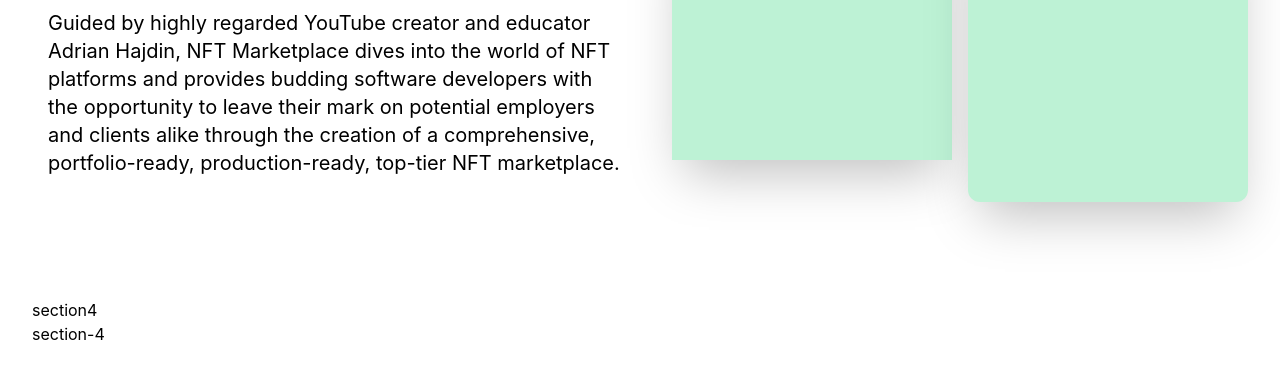
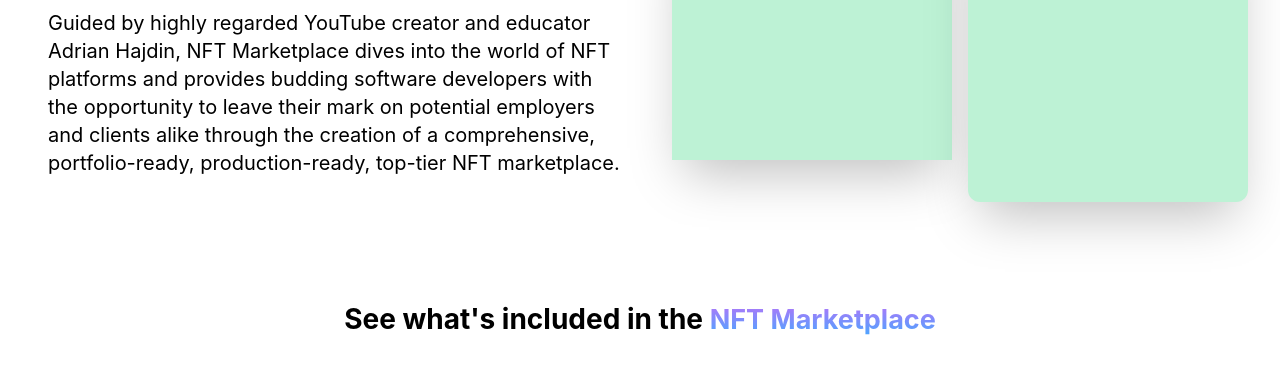
Before and after one commit to maher9393267111/fire-80, a Next.js app: page / in a window 1280 px wide. Shown: the part 1897-2275 px from the top of the page. Built offline with nearby package versions, Linux system fonts and the light colour scheme.

Commit message:
fix todeploty

```diff
--- a/components/sections/Section1.jsx
+++ b/components/sections/Section1.jsx
@@ -1,8 +1,8 @@
 import React from 'react';
 import { motion } from "framer-motion";
 
-import { useScroll } from "../../maher/useScroll";
-import { headerAnimation, imageAnimation,fromDown,secondAnimation  } from "../../maher/Animations";
+import { useScroll } from "../../m/useScroll";
+import { headerAnimation, imageAnimation,fromDown,secondAnimation  } from "../../m/anim";
 
 const Section1 = () => {
     const [element, controls] = useScroll();
--- a/components/sections/section2.jsx
+++ b/components/sections/section2.jsx
@@ -1,8 +1,8 @@
 import React from 'react';
 import { motion } from "framer-motion";
 
-import { useScroll } from "../../maher/useScroll";
-import { headerAnimation, imageAnimation,fromDown,secondAnimation  } from "../../maher/Animations";
+import { useScroll } from "../../m/useScroll";
+import { headerAnimation, imageAnimation,fromDown,secondAnimation  } from "../../m/anim";
 
 const Section2 = () => {
 
--- a/components/sections/section3.jsx
+++ b/components/sections/section3.jsx
@@ -1,8 +1,8 @@
 import React from "react";
 import { motion } from "framer-motion";
 
-import { useScroll } from "../../maher/useScroll";
-import { videoAnimation,RightAnimation   } from "../../maher/Animations";
+import { useScroll } from "../../m/useScroll";
+import { videoAnimation,RightAnimation   } from "../../m/anim";
 
 const Section3 = () => {
 
--- a/components/sections/section4.jsx
+++ b/components/sections/section4.jsx
@@ -8,11 +8,40 @@
         whileInView={{ y: [180, 0], opacity: [0, 1] }}
         transition={{ duration: 0.5 }}
       >
-        <h1>section4</h1>
 
-        <div>
-          <h1>section-4</h1>
-        </div>
+<div>
+
+<div>
+
+
+
+{/* --header--- */}
+
+
+<div>
+
+    <h1 className="xs:text-[28px] ml-6 mr-6  font-bold text-center">See what's included in the <span className="text1">NFT Marketplace</span> </h1>
+</div>
+
+
+
+
+
+
+</div>
+
+
+
+
+
+
+
+
+
+</div>
+
+
+
       </motion.div>
     </div>
   );
--- a/pages/index.js
+++ b/pages/index.js
@@ -3,13 +3,13 @@
 import Section3 from "../components/sections/section3";
 import { motion } from "framer-motion";
 import styles from "../styles/Home.module.css";
-import { useScroll } from "../maher/useScroll";
+import { useScroll } from "../m/useScroll";
 import {
   headerAnimation,
   imageAnimation,
   fromDown,
   secondAnimation,
-} from "../maher/Animations";
+} from "../m/anim";
 import Section1 from "../components/sections/Section1";
 import Section2 from "../components/sections/section2";
 import Section4 from "../components/sections/section4";
```
Also changed, not shown: m/anim.jsx (renamed from maher/animations.jsx), m/useScroll.js (renamed from maher/useScroll.js).
